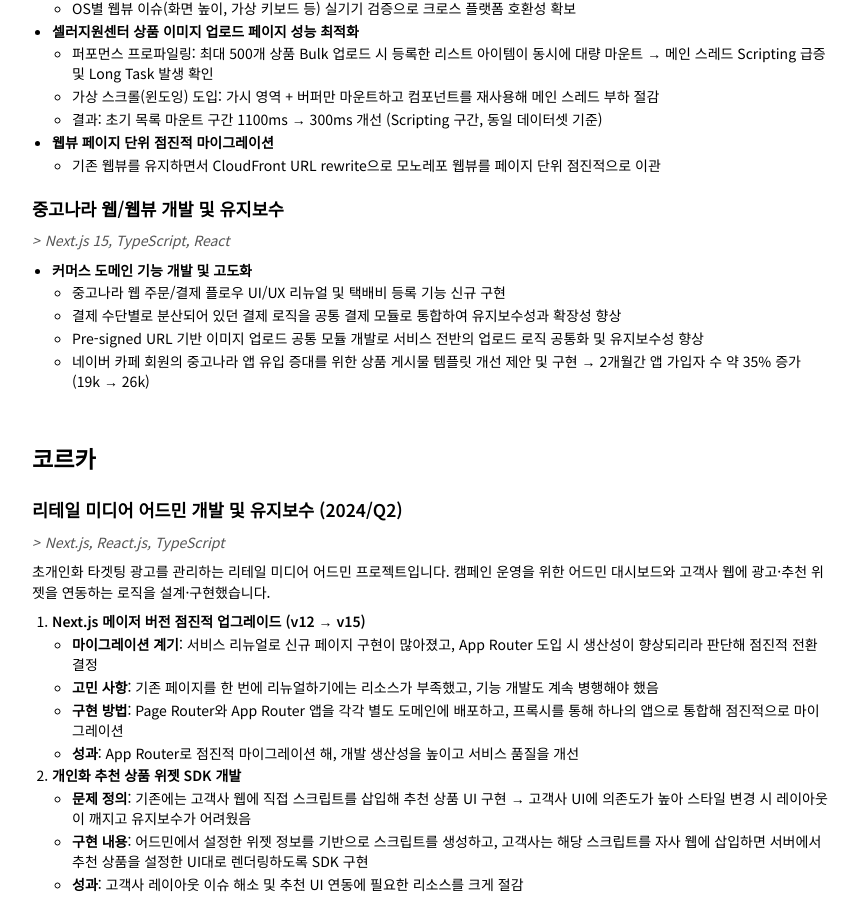
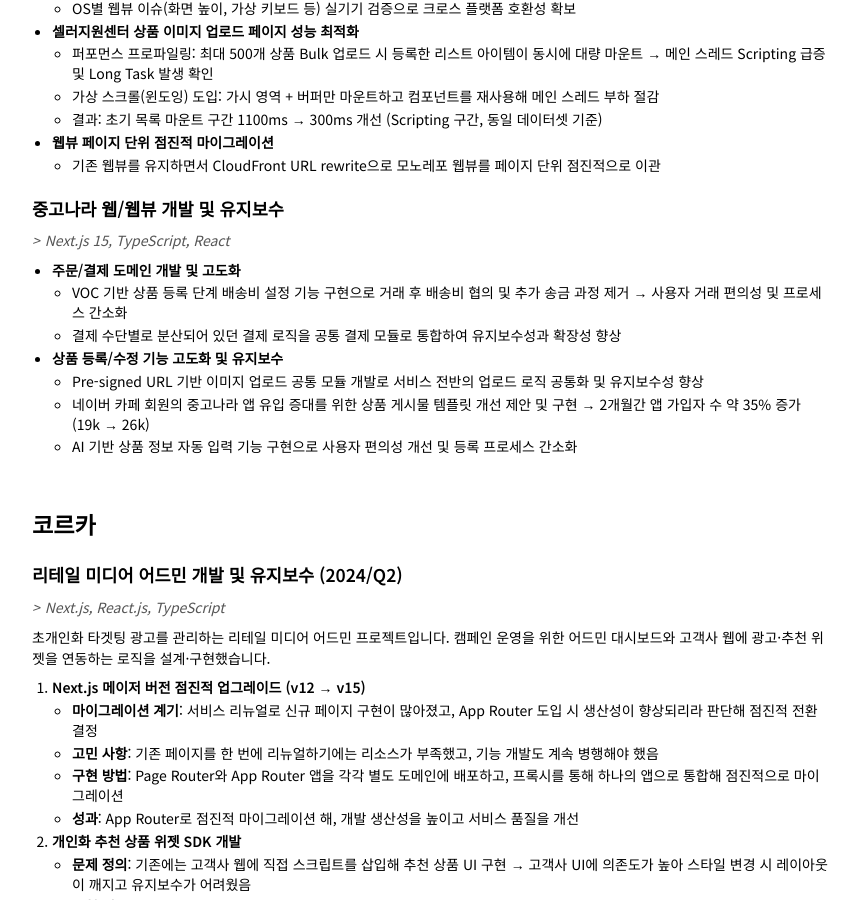
Before and after one commit to ghost-redo/ghost-redo.github.io, a Jekyll site: the page built from resume.md, in a window 1280 px wide and 900 px high, scrolled down 2043 px. Shown: the whole window, without its empty margins (209-1068 px from the left). Built offline with Jekyll 4.4.1, drawn with Linux system fonts in a browser that asks for light colours; some web fonts are replaced.

Commit message:
Update resume.md

```diff
--- a/resume.md
+++ b/resume.md
@@ -114,11 +114,13 @@ AI 기반 B2B SaaS 광고/추천 솔루션 초기 스타트업
 
 > *Next.js 15, TypeScript, React*
 
-- **커머스 도메인 기능 개발 및 고도화**
-    - 중고나라 웹 주문/결제 플로우 UI/UX 리뉴얼 및 택배비 등록 기능 신규 구현
+- **주문/결제 도메인 개발 및 고도화**
+    - VOC 기반 상품 등록 단계 배송비 설정 기능 구현으로 거래 후 배송비 협의 및 추가 송금 과정 제거 → 사용자 거래 편의성 및 프로세스 간소화
     - 결제 수단별로 분산되어 있던 결제 로직을 공통 결제 모듈로 통합하여 유지보수성과 확장성 향상
+- **상품 등록/수정 기능 고도화 및 유지보수**
     - Pre-signed URL 기반 이미지 업로드 공통 모듈 개발로 서비스 전반의 업로드 로직 공통화 및 유지보수성 향상
     - 네이버 카페 회원의 중고나라 앱 유입 증대를 위한 상품 게시물 템플릿 개선 제안 및 구현 → 2개월간 앱 가입자 수 약 35% 증가 (19k → 26k)
+    - AI 기반 상품 정보 자동 입력 기능 구현으로 사용자 편의성 개선 및 등록 프로세스 간소화
 
 <br>
 
```
